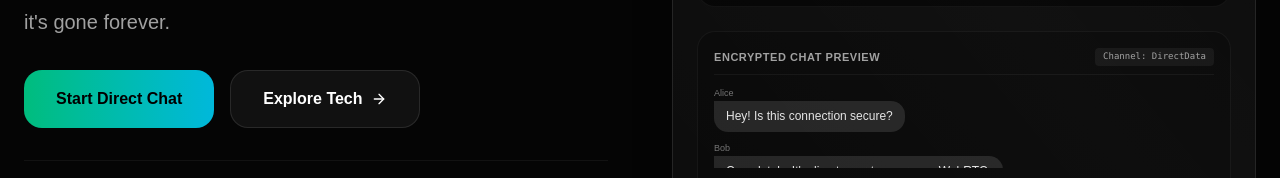
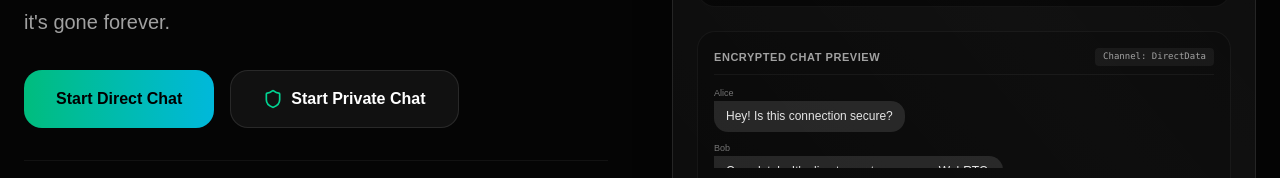
Before and after one commit to anshultyagii/PeerChat, a React (Vite) app: page / in a window 1280 px wide. Shown: the part 525-703 px from the top of the page. Built offline with nearby package versions, Linux system fonts and the light colour scheme; no server answers.

Commit message:
feat: replace Explore Tech with Start Private Chat button on landing page and add floating private chat button to Auth screen

```diff
--- a/src/components/Auth/AuthScreen.tsx
+++ b/src/components/Auth/AuthScreen.tsx
@@ -3,7 +3,7 @@ import LoginForm from './LoginForm';
 import SignupForm from './SignupForm';
 import ForgotPasswordForm from './ForgotPasswordForm';
 import ResetPasswordForm from './ResetPasswordForm';
-import { X } from 'lucide-react';
+import { X, Shield } from 'lucide-react';
 
 type View = 'signup' | 'signin' | 'forgot';
 
@@ -63,6 +63,17 @@ export default function AuthScreen({ resetOobCode, onClose }: { resetOobCode?: s
           </>
         )}
       </div>
+
+      {/* Start Private Chat Button in Bottom Right */}
+      <button
+        onClick={() => {
+          window.location.hash = '/private';
+        }}
+        className="fixed bottom-6 right-6 z-50 px-5 py-3 rounded-full bg-neutral-900/80 hover:bg-neutral-800 border border-white/10 text-white font-semibold text-sm transition-all duration-300 shadow-[0_4px_20px_rgba(0,0,0,0.4)] flex items-center gap-2 hover:border-emerald-500/30 cursor-pointer backdrop-blur-md font-sans"
+      >
+        <Shield className="w-4 h-4 text-emerald-400" />
+        Start Private Chat
+      </button>
     </div>
   );
 }
--- a/src/components/Landing/LandingPage.tsx
+++ b/src/components/Landing/LandingPage.tsx
@@ -142,12 +142,14 @@ export default function LandingPage({ onStart }: LandingPageProps) {
             >
               Start Direct Chat
             </button>
-            <a
-              href="#features"
-              className="px-8 py-4 rounded-2xl bg-white/5 border border-white/10 text-white hover:bg-white/10 font-semibold text-base transition-all duration-300 text-center flex items-center justify-center gap-2 group"
+            <button
+              onClick={() => {
+                window.location.hash = "/private";
+              }}
+              className="px-8 py-4 rounded-2xl bg-white/5 border border-white/10 text-white hover:bg-white/10 font-semibold text-base transition-all duration-300 text-center flex items-center justify-center gap-2 group cursor-pointer"
             >
-              Explore Tech <ArrowRight className="w-4 h-4 group-hover:translate-x-1 transition-transform" />
-            </a>
+              <Shield className="w-5 h-5 text-emerald-400 group-hover:scale-110 transition-transform" /> Start Private Chat
+            </button>
           </div>
 
           {/* Quick Metrics */}
```
